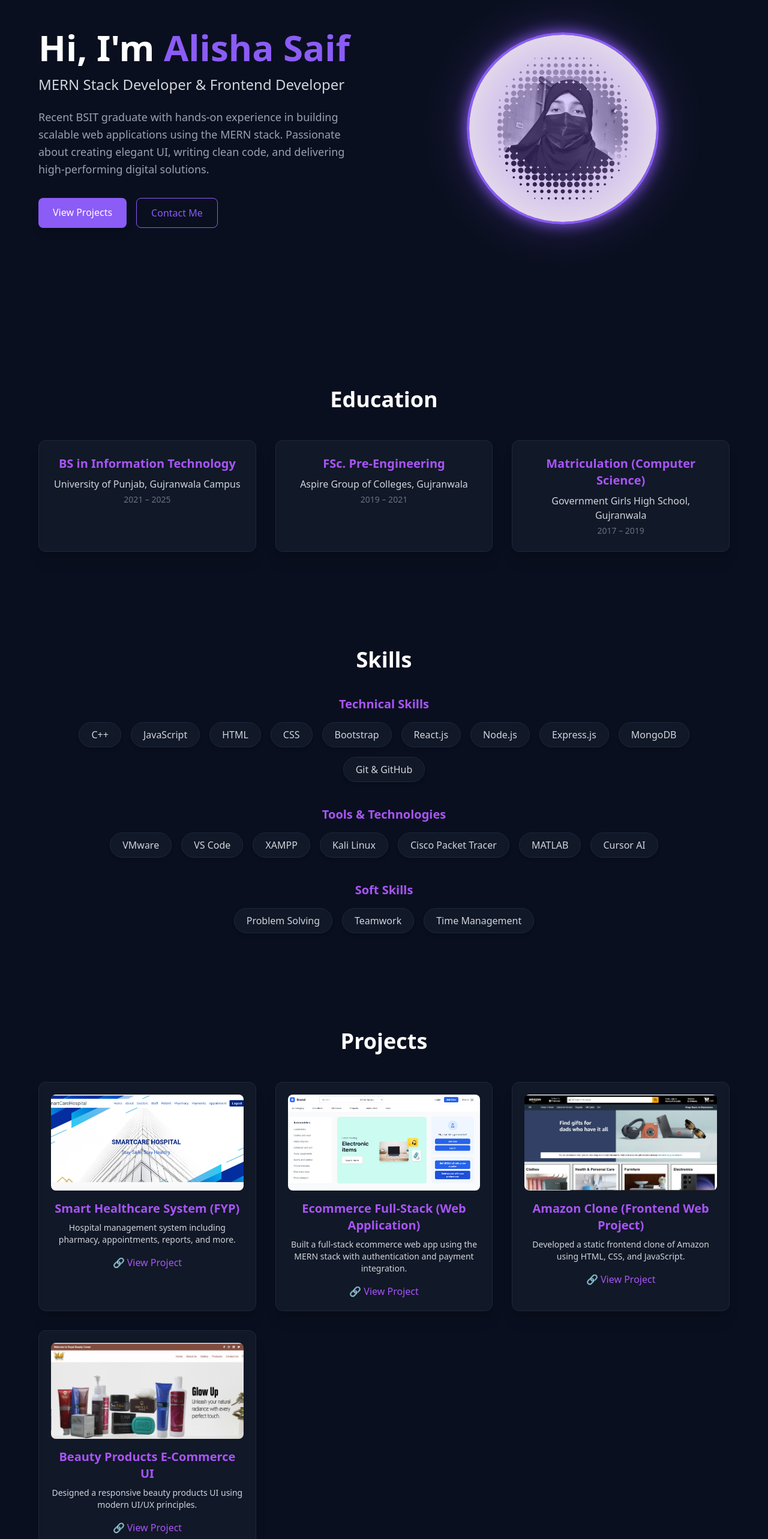
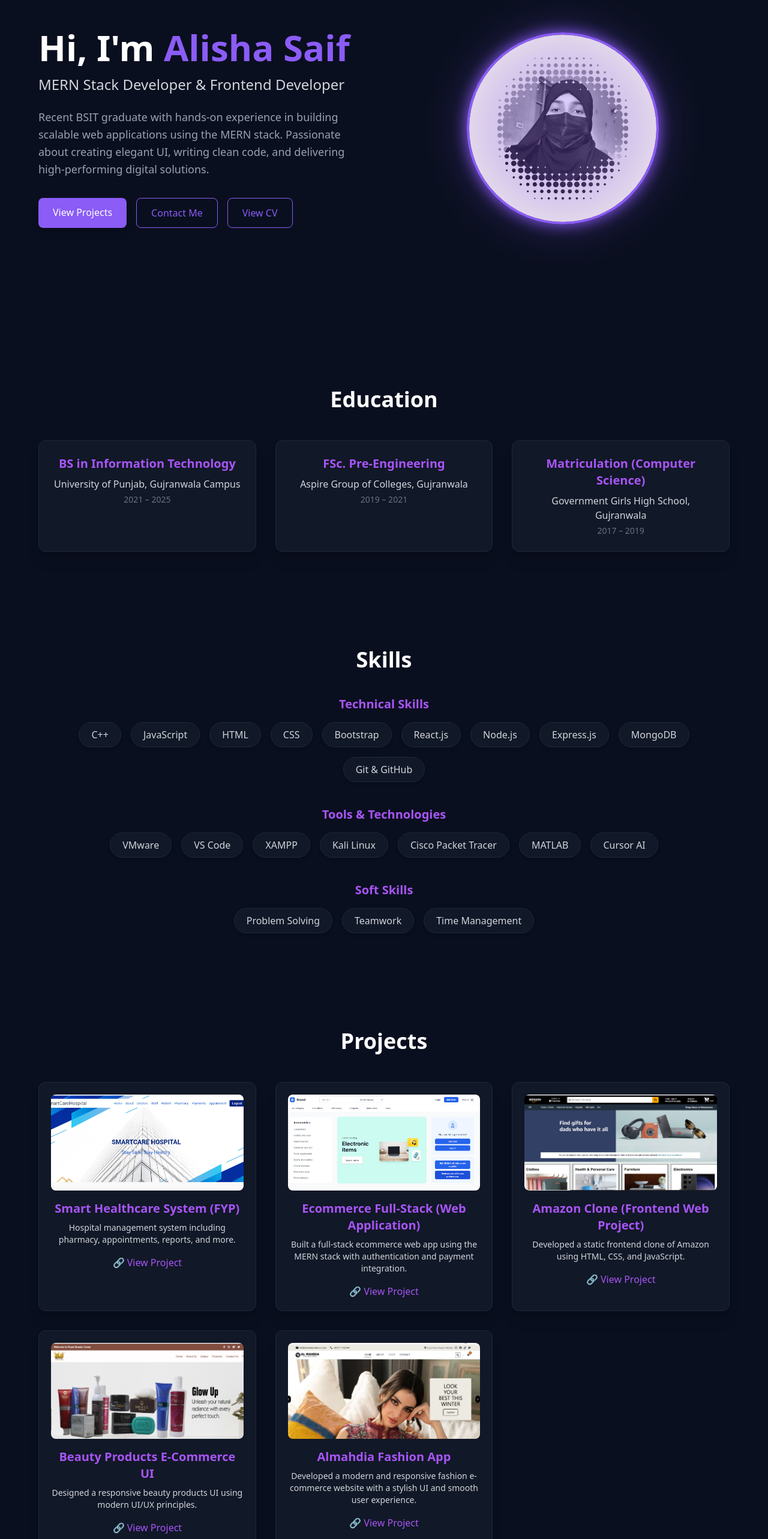
Before and after one commit to alishasaif13/alisha-portfolio, a React (Vite) app: page / in a window 1280 px wide. Shown: the part 234-2800 px from the top of the page at 60% size. Built offline with nearby package versions, Linux system fonts and the light colour scheme.

Commit message:
Updated project UI and fixed issues

```diff
--- a/index.html
+++ b/index.html
@@ -2,7 +2,7 @@
 <html lang="en">
   <head>
     <meta charset="UTF-8" />
-    <link rel="icon" type="image/svg+xml" href="/vite.svg" />
+    <link rel="icon" type="image/svg+xml" href="/alisha.png" />
     <meta name="viewport" content="width=device-width, initial-scale=1.0" />
     <title>Alisha Saif</title>
   </head>
--- a/src/components/About.jsx
+++ b/src/components/About.jsx
@@ -46,7 +46,7 @@ const About = () => {
 
           {/* BUTTONS */}
           <motion.div
-            className="mt-8 flex gap-4"
+            className="mt-8 flex flex-wrap gap-4"
             initial={{ opacity: 0, y: 30 }}
             whileInView={{ opacity: 1, y: 0 }}
             transition={{ delay: 0.8, duration: 0.8 }}
@@ -57,16 +57,26 @@ const About = () => {
             >
               View Projects
             </a>
+
             <a
               href="#contact"
-              className="px-6 py-3 border border-[#8B5CF6] text-[#8B5CF6] rounded-lg hover:bg-[#8B5CF6] hover:text-white hover:shadow-[0_0_15px_#14B8A6] transition duration-300"
+              className="px-6 py-3 border border-[#8B5CF6] text-[#8B5CF6] rounded-lg hover:bg-[#8B5CF6] hover:text-white hover:shadow-[0_0_15px_#8B5CF6] transition duration-300"
             >
               Contact Me
+            </a>
+
+            <a
+              href="https://drive.google.com/file/d/1fJwQQXRjtN4Ihzs62E24SUVuuSYu5Xym/view?usp=drivesdk"
+              target="_blank"
+              rel="noopener noreferrer"
+              className="px-6 py-3 border border-[#8B5CF6] text-[#8B5CF6] rounded-lg hover:bg-[#8B5CF6] hover:text-white hover:shadow-[0_0_15px_#8B5CF6] transition duration-300"
+            >
+              View CV
             </a>
           </motion.div>
         </motion.div>
 
-        {/* RIGHT IMAGE SECTION WITH ANIMATION */}
+        {/* RIGHT IMAGE SECTION */}
         <motion.div
           className="flex justify-center"
           initial={{ opacity: 0, scale: 0.8 }}
--- a/src/components/Projects.jsx
+++ b/src/components/Projects.jsx
@@ -25,6 +25,12 @@ const Projects = () => {
       desc: "Designed a responsive beauty products UI using modern UI/UX principles.",
       img:"/ui.png",
       link: "https://store-xz22.vercel.app/",
+    },
+    {
+      title: "Almahdia Fashion App",
+      desc: "Developed a modern and responsive fashion e-commerce website with a stylish UI and smooth user experience.",
+      img:"/almahdia.png",
+      link: "http://almahdia-fashion-app.vercel.app",
     },
   ];
 
```
Also changed, not shown: public/WhatsApp Image 2025-09-15 at 22.30.04_92159165.jpg (added), public/almahdia.png (added).
